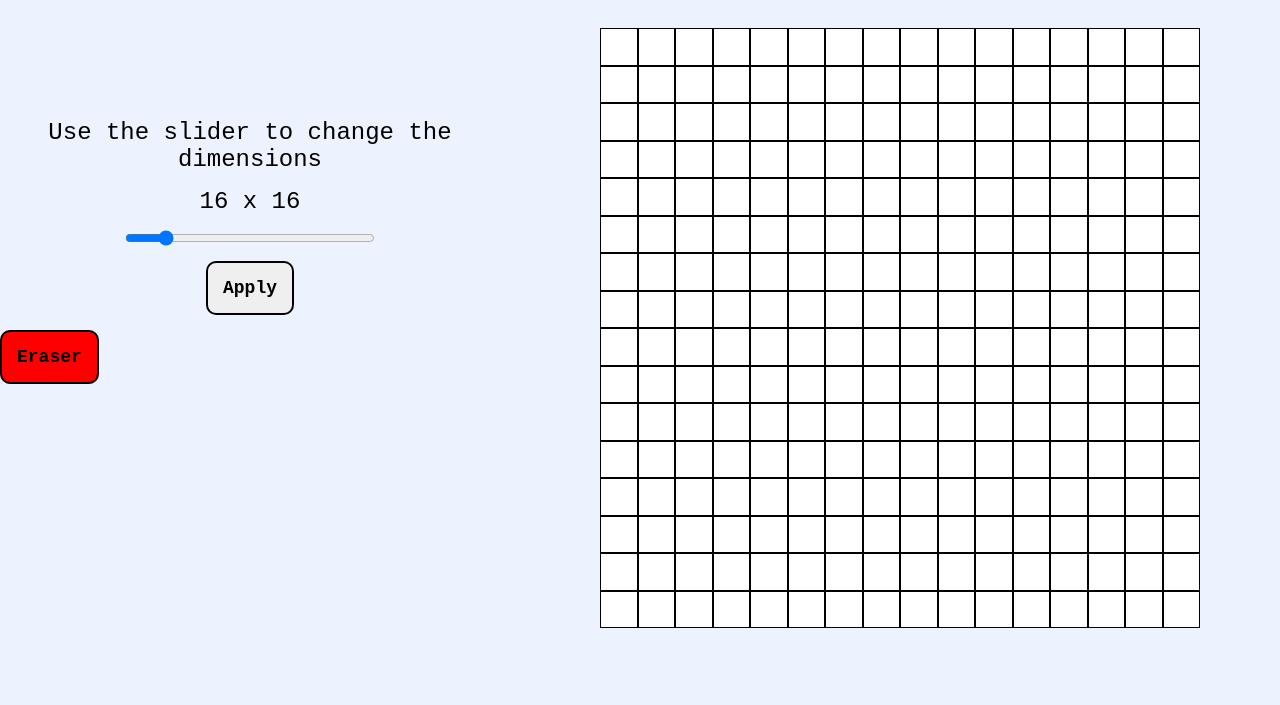
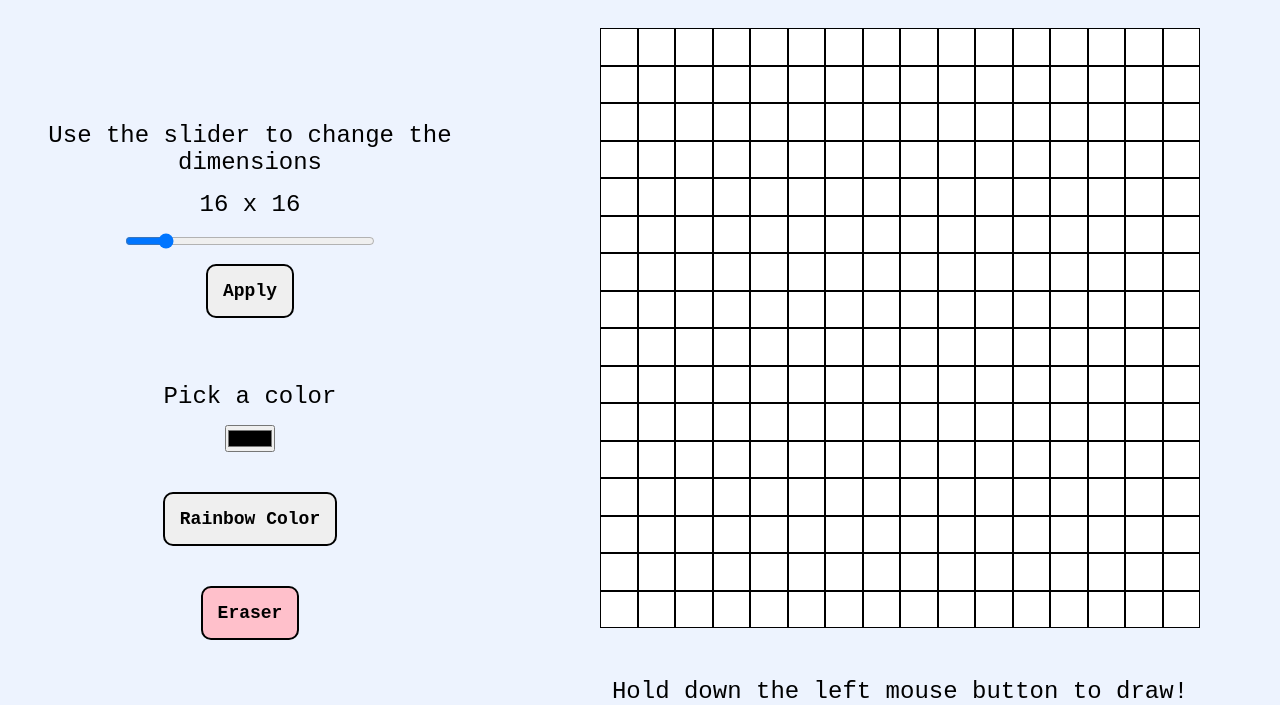
Before and after one commit to jgaul1989/etch-a-sketch, a plain HTML site: page index.html in a window 1280 px wide. Both pictures are taken after a click on the button "Eraser". Shown: the part 126-831 px from the top of the page. Before the commit the page ends 800 px from the top, so only its background shows below. Drawn offline with Linux system fonts and the light colour scheme.

Commit message:
Added support for a color picker and rainbow color
Added a color picker to allow the user to select a color
and an option for rainbow coloring

```diff
--- a/css/style.css
+++ b/css/style.css
@@ -28,6 +28,7 @@ body {
     flex-direction: column;
     gap: 50px;
     align-items: center;
+    text-align: center;
 }
 
 .game-container {
@@ -50,10 +51,10 @@ body {
 
 .control-panel {
     width: 500px;
-    height: 500px;
+    height: 700px;
     display: flex;
     flex-direction: column;
-    justify-content: center;
+    justify-content: flex-end;
     align-items: center;
     text-align: center;
     gap: 15px;
@@ -72,10 +73,28 @@ button {
     font-family: monospace;
 }
 
-#eraser {
-    align-self: flex-start;
+.color-controls {
+    margin-top: 50px;
+    display: flex;
+    flex-direction: column;
+    align-items: center;
+    gap: 15px;
 }
 
 .eraser-active {
-    background-color: red;
+    background-color: pink;
 }
+
+#eraser {
+    margin-top: 25px;
+}
+
+#rainbow {
+    margin-top: 25px;
+}
+
+.rainbow-active {
+    background: linear-gradient(217deg, rgba(255, 0, 0, .8), rgba(255, 0, 0, 0) 70.71%),
+        linear-gradient(127deg, rgba(0, 255, 0, .8), rgba(0, 255, 0, 0) 70.71%),
+        linear-gradient(336deg, rgba(0, 0, 255, .8), rgba(0, 0, 255, 0) 70.71%);
+}
--- a/index.html
+++ b/index.html
@@ -1,5 +1,6 @@
 <!DOCTYPE html>
 <html lang="en">
+
 <head>
     <meta charset="UTF-8">
     <meta name="viewport" content="width=device-width, initial-scale=1.0">
@@ -7,20 +8,28 @@
     <link rel="stylesheet" href="css/style.css">
     <script src="scripts/script.js" defer></script>
 </head>
+
 <body>
-    <div class = "control-panel">
+    <div class="control-panel">
         <p>Use the slider to change the dimensions</p>
-        <p id = "grid-dimensions-text">16 x 16</p>
-        <input id = "grid-size-selector" type="range" min = "2" max = "100" value = "16">
-        <button id = "resize-grid-btn">Apply</button>
-        <button id = "eraser">Eraser</button>
+        <p id="grid-dimensions-text">16 x 16</p>
+        <input id="grid-size-selector" type="range" min="2" max="100" value="16">
+        <button id="resize-grid-btn">Apply</button>
+        <div class="color-controls">
+            <label for="color-picker">Pick a color</label>
+            <input type="color" value="#000000" id="color-picker" name="color-picker">
+            <button id = "rainbow">Rainbow Color</button>
+            <button id="eraser">Eraser</button>
+        </div>
     </div>
-    <section class = "content">
-        <section class = "header">
+    <section class="content">
+        <section class="header">
             <h1>Etch-a-Sketch</h1>
         </section>
-        <section class = "game-container"></section>
+        <section class="game-container"></section>
+        <p>Hold down the left mouse button to draw!</p>
     </section>
 
 </body>
+
 </html>
--- a/scripts/script.js
+++ b/scripts/script.js
@@ -5,11 +5,15 @@ const backgroundColors = ["yellow", "lime", "green", "orange", "pink", "red", "m
 let currentColor = 0;
 const gameContainer = document.querySelector(".game-container");
 const gridSizeSlider = document.querySelector("#grid-size-selector");
+const colorPicker = document.querySelector("#color-picker");
 const gridDimensionsText = document.querySelector("#grid-dimensions-text");
 const resizeGridBtn = document.querySelector("#resize-grid-btn");
-const eraser = document.querySelector("#eraser");
+const eraserBtn = document.querySelector("#eraser");
+const rainbowBtn = document.querySelector("#rainbow");
 let mouseDown = false;
 let eraserActive = false;
+let rainbowActive = false;
+let activeColor;
 
 gameContainer.onmousedown = () => {
     mouseDown = true;
@@ -23,6 +27,10 @@ gridSizeSlider.addEventListener("input", () => {
     gridDimensionsText.textContent = `${gridSizeSlider.value} x ${gridSizeSlider.value}`;
 });
 
+colorPicker.addEventListener("input", () => {
+    activeColor = colorPicker.value;
+})
+
 resizeGridBtn.addEventListener("click", () => {
     const gridDimensions = parseInt(gridSizeSlider.value);
     clearGrid();
@@ -30,9 +38,14 @@ resizeGridBtn.addEventListener("click", () => {
 
 });
 
-eraser.addEventListener("click", () => {
-    eraser.classList.toggle("eraser-active");
+eraserBtn.addEventListener("click", () => {
+    eraserBtn.classList.toggle("eraser-active");
     eraserActive ? eraserActive = false : eraserActive = true;
+});
+
+rainbowBtn.addEventListener("click", () => {
+    rainbowBtn.classList.toggle("rainbow-active");
+    rainbowActive ? rainbowActive = false : rainbowActive = true;
 });
 
 function clearGrid() {
@@ -71,12 +84,16 @@ function addGameBoardListeners() {
             if (mouseDown) {
                 if (eraserActive) {
                     e.target.style.backgroundColor = "white";
-                } else {
+                } else if (activeColor) {
+                    e.target.style.backgroundColor = activeColor;
+                } else if (rainbowActive){
                     e.target.style.backgroundColor = backgroundColors[currentColor];
                     currentColor += 1;
                     if (currentColor === backgroundColors.length) {
                         currentColor = 0;
                     }
+                } else {
+                    e.target.style.backgroundColor = "black";
                 }
             }
         });
```
